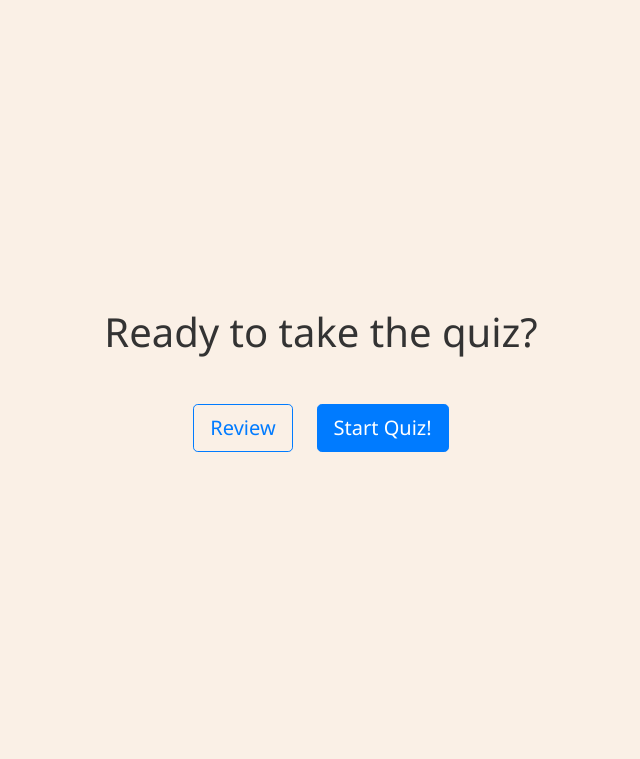
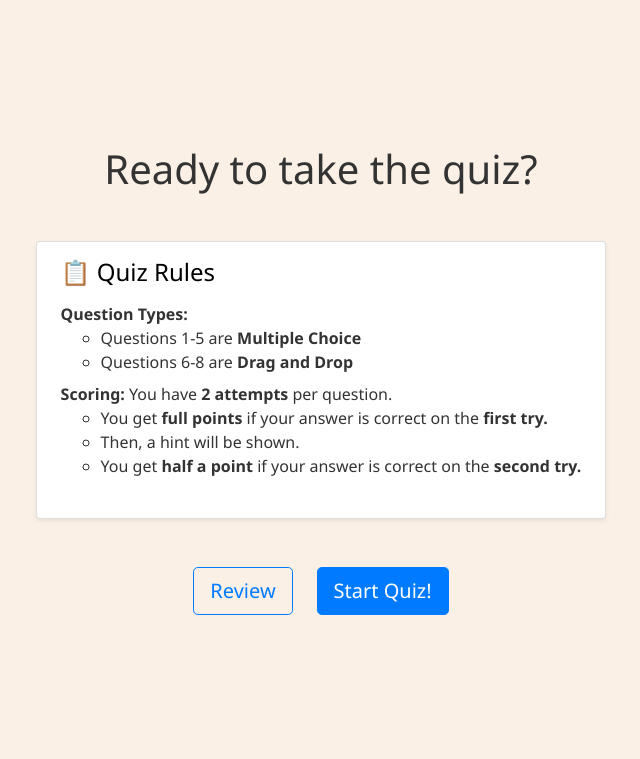
Before and after one commit to zzzz23sdfsdf/UI-design-final-project, a Flask app: page /quiz in a window 1280 px wide. Shown: the part 62-821 px from the top of the page, without its empty margins (319-959 px from the left). Run offline with Flask 3, Linux system fonts and the light colour scheme; some libraries are stand-ins or nearby versions.

Commit message:
Add files via upload

```diff
--- a/color/templates/quiz.html
+++ b/color/templates/quiz.html
@@ -4,12 +4,36 @@
 <!-- Load iro.js color wheel -->
 <script src="https://cdn.jsdelivr.net/npm/@jaames/iro@5"></script>
 
-<div class="quiz-screen d-flex flex-column justify-content-center align-items-center" {% if question
-  %}data-question="{{ qnum }}" {% endif %}>
+<div class="quiz-screen d-flex flex-column justify-content-center align-items-center" {% if question %}data-question="{{ qnum }}" {% endif %}>
 
   {% if qnum == 0 %}
   <h1 class="mb-4">Ready to take the quiz?</h1>
   <br>
+  <div class="quiz-rules card shadow-sm mb-5 px-4 py-3 text-left" style="max-width: 600px;">
+    <h4 class="mb-3" style="color: black;">📋 Quiz Rules</h4>
+    <ul class="list-unstyled">
+      <li class="mb-2"><strong>Question Types:</strong>
+        <ul>
+          <li>
+            Questions 1-5 are <strong>Multiple Choice</strong>
+          </li>
+          <li>
+            Questions 6-8 are <strong>Drag and Drop</strong>
+          </li>
+        </ul>
+
+      </li>
+
+      <li class="mb-2"><strong>Scoring:</strong> You have <strong>2 attempts</strong> per question.
+        <ul>
+          <li> You get <strong>full points</strong> if your answer is correct on the <strong>first try.</strong></li>
+          <li>Then, a hint will be shown.</li>
+          <li> You get <strong>half a point</strong> if your answer is correct on the <strong>second try.</strong></li>
+        </ul>
+      </li>
+    </ul>
+  </div>
+
   <div class="d-flex justify-content-center">
     <a href="/learn/4" class="btn btn-outline-primary btn-lg mr-4">Review </a>
     <a href="/quiz/1" class="btn btn-primary btn-lg"> Start Quiz!</a>
@@ -157,35 +148,63 @@
   </div>
   {% endif %}
 
-  <!-- Navigation Buttons -->
+  <!-- Add hint and "already answered" message after options -->
+  <div class="hint-feedback-container mt-4 mb-4">
+    <!-- "Already answered" message -->
+    {% if is_completed %}
+    <div class="alert {% if (qnum == 6 or qnum == 7) and previous_answer|int == question.correct_index + 1 or qnum == 8 or previous_answer == question.correct %}alert-success{% else %}alert-danger{% endif %} mb-3">
+      <strong>You've already answered this question.</strong><br>
+      {% if (qnum == 6 or qnum == 7) and previous_answer|int == question.correct_index + 1 or qnum == 8 or previous_answer == question.correct %}
+      <span class="text-success">✓ Correct!</span>
+      {% else %}
+      <span class="text-danger">✗ Incorrect.</span>
+      {% if question.type == 'mcq' %}
+      The correct answer was {{ question.correct }}.
+      {% elif question.type == 'drag' and (qnum == 6 or qnum == 7) %}
+      The correct choice was #{{ question.correct_index + 1 }}.
+      {% endif %}
+      {% endif %}
+    </div>
+    {% endif %}
+
+    <!-- Hint section -->
+    {% if question.hint and not is_completed %}
+    <div id="hint" class="alert alert-info mb-3" {% if hint_shown %}style="display: block;" {% else %}style="display: none;" {% endif %}>
+      <strong>Hint:</strong> {{ question.hint }}
+    </div>
+    {% endif %}
+
+    <!-- Feedback message -->
+    <div id="feedback" class="alert mb-3" style="display: none;"></div>
+  </div>
 
 
-  <div class="quiz-navigation mt-4 d-flex justify-content-between" style="width: 300px;">
+  <!-- Navigation Buttons -->
+  <div class="quiz-navigation mt-4 d-flex justify-content-between" style="width: 100%; max-width: 900px; margin: 0 auto;">
     {% if qnum > 1 %}
-    <a href="/quiz/{{ qnum - 1 }}" class="btn btn-outline-secondary">
+    <a href="/quiz/{{ qnum - 1 }}" class="btn btn-outline-secondary nav-btn nav-prev">
       <i class="bi bi-arrow-left"></i> Previous
     </a>
-
     {% else %}
-    <div></div> <!-- Empty div for spacing -->
+    <div class="nav-spacer"></div> <!-- Empty div for spacing -->
     {% endif %}
 
-    {% if qnum < total_questions %} {% if not is_completed %} <button id="next-locked" class="btn btn-outline-secondary"
-      disabled>
+    {% if qnum < total_questions %}
+      {% if not is_completed %}
+      <button id="next-locked" class="btn btn-outline-secondary nav-btn nav-next" disabled>
         Next <i class="bi bi-arrow-right"></i>
       </button>
       {% else %}
-      <a href="/quiz/{{ qnum + 1 }}" class="btn btn-primary">
+      <a href="/quiz/{{ qnum + 1 }}" class="btn btn-primary nav-btn nav-next">
         Next <i class="bi bi-arrow-right"></i>
       </a>
       {% endif %}
     {% else %}
-      <a href="/result" class="btn btn-success">
+    <a href="/result" class="btn btn-success nav-btn nav-next">
       Finish Quiz <i class="bi bi-check-circle"></i>
     </a>
     {% endif %}
   </div>
-
 
   <script>
     document.addEventListener('DOMContentLoaded', function () {
```
Also changed, not shown: other parts of color/templates/quiz.html (+46 -38 lines). Lines whose indentation alone changed are shown as unchanged.
